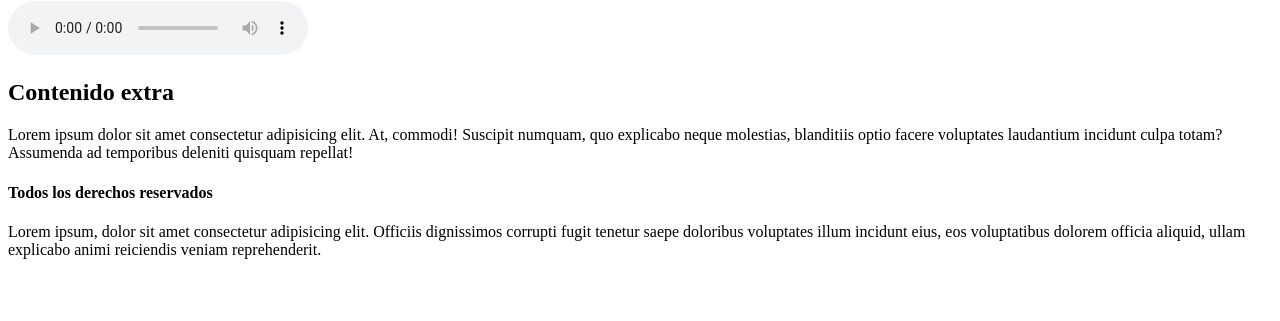
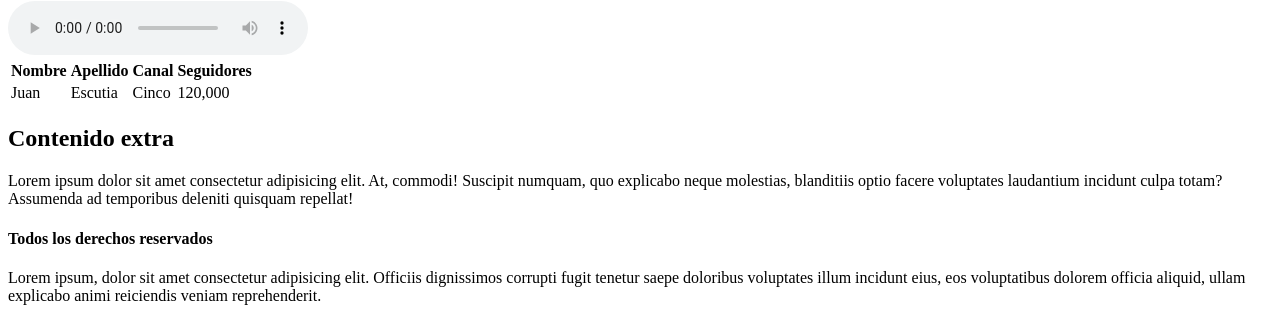
Before and after one commit to osvarg/html, a plain HTML site: page index.html in a window 1280 px wide. Shown: the part 1352-1673 px from the top of the page. Before the commit the page ends 1627 px from the top, so only its background shows below. Drawn offline with Linux system fonts and the light colour scheme.

Commit message:
tabla agragada

```diff
--- a/index.html
+++ b/index.html
@@ -60,6 +60,20 @@
             <img src="https://ethic.es/wp-content/uploads/2023/03/imagen-1280x768.jpg" >
             <video src="y2mate.com - Happy birthday el pepe ete sech_v240P.mp4" controls></video><br>
             <audio src="y2mate.com - Happy birthday el pepe ete sech_v240P.mp4"controls></audio>
+            <table>
+                <tr>
+                    <td><b>Nombre</b></td>
+                    <td><b>Apellido</b></td>
+                    <td><b>Canal</b></td>
+                    <td><b>Seguidores</b></td>
+                </tr>
+                <tr>
+                    <td>Juan</td>
+                    <td>Escutia</td>
+                    <td>Cinco</td>
+                    <td>120,000</td>
+                </tr>
+            </table>
         </article>
         <aside>
             <h2>Contenido extra</h2>
```
